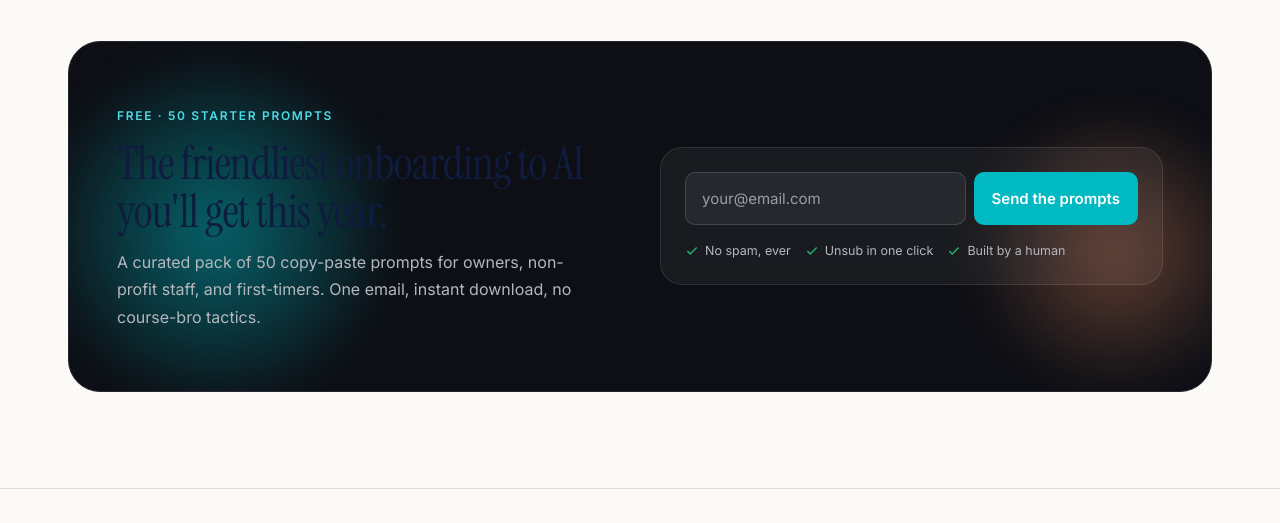
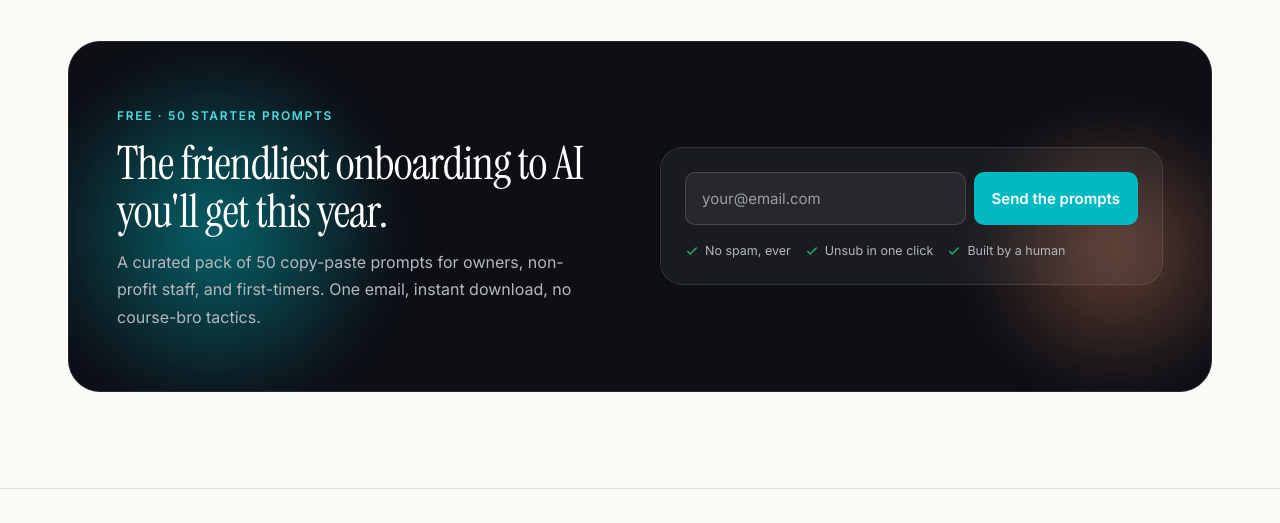
Before and after one commit to KeithKicks/aigatecrashers-store, a plain HTML site: page index.html in a window 1280 px wide. Shown: the part 8000-8523 px from the top of the page. Drawn offline with Linux system fonts and the light colour scheme.

Commit message:
Fix dark-surface h2 colors on CTA box + train-visual
Legacy h1-h6 { color: var(--text-white) = navy } was overriding the
inherited white from .cta-box / .train-visual / .cta-lead parents.
Add explicit color:#fff with !important for h-tags inside those
dark surfaces, matching what we already did for .hero[data-mode=dark].

Co-Authored-By: Claude Opus 4.7 (1M context) <noreply@anthropic.com>

```diff
--- a/css/styles.css
+++ b/css/styles.css
@@ -3494,6 +3494,15 @@ body[data-hero-mode="light"] .nav-burger{background:var(--bg-panel);border-color
 .hero[data-mode="dark"] h1,
 .hero[data-mode="dark"] h2,
 .hero[data-mode="dark"] h3{ color: #fff !important; }
+
+/* Dark surfaces elsewhere (CTA box, train-visual feature card,
+   any .hero-like block). Legacy h1-h6 rule sets navy which is invisible
+   on dark — force white explicitly. */
+.cta-box h1, .cta-box h2, .cta-box h3,
+.cta-lead h1, .cta-lead h2, .cta-lead h3,
+.train-visual h1, .train-visual h2, .train-visual h3{
+  color: #fff !important;
+}
 .hero[data-mode="dark"] .btn-ghost{border-color: oklch(0.35 0.01 270);color:#fff}
 .hero[data-mode="dark"] .btn-ghost:hover{background: oklch(0.22 0.012 270); border-color: oklch(0.5 0.01 270)}
 .hero[data-mode="dark"] .btn-primary{background:#fff;color:var(--ink);box-shadow:0 8px 22px -10px var(--accent-glow)}
```
